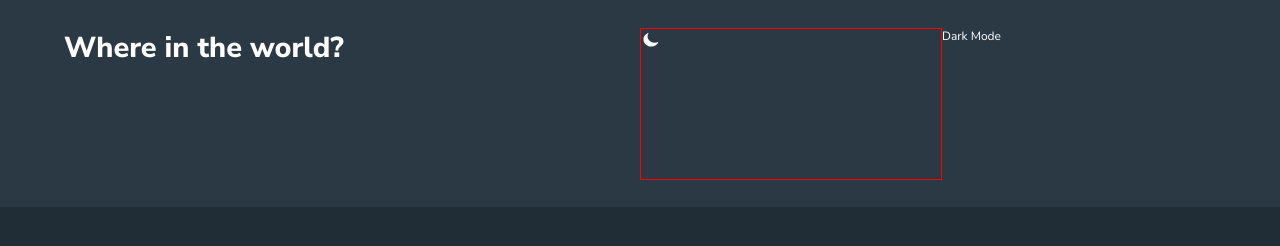
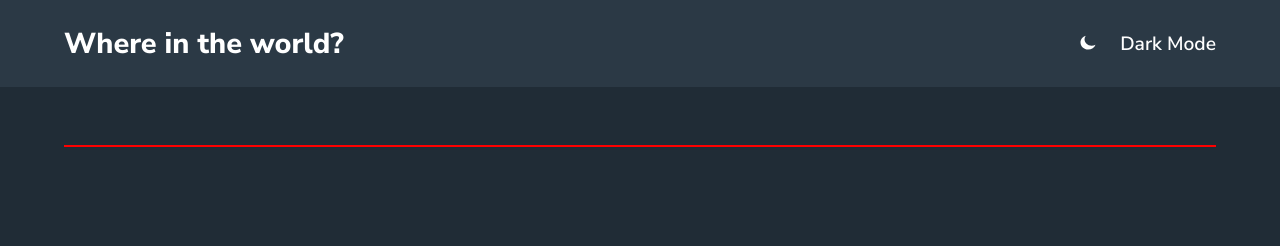
Before and after one commit to Lansa-18/Rest-Countries-API, a website: page index.html in a window 1280 px wide. Drawn offline with Linux system fonts and the light colour scheme.

Commit message:
progress

```diff
--- a/index.html
+++ b/index.html
@@ -22,6 +22,10 @@
         </div>
       </nav>
     </header>
-    <main></main>
+    <main>
+      <article class="section-enquiries">
+
+      </article>
+    </main>
   </body>
 </html>
--- a/scss/abstracts/_header.scss
+++ b/scss/abstracts/_header.scss
@@ -5,28 +5,36 @@ header {
   width: 100%;
   background-color: $dark-mode-elements;
   color: $light-mode-elements;
+  // border: 1px solid yellow;
 
   nav {
     display: flex;
+    justify-content: space-between;
+    align-items: center;
     @include m-auto;
-    padding: 2.3rem 0;
+    padding: 2rem 0;
 
     .div-left {
-      color: #fff;
       font-family: Nunito Sans;
       font-size: 2.4rem;
-      font-style: normal;
       font-weight: 800;
-      line-height: normal;
-      flex-basis: 50%;
+      @include textBasic;
+      flex-basis: 80%;
+      // border: 1px solid blue;
     }
 
     .div-right {
-      flex-basis: 40%;
-      display: flex;
+      flex-basis: 12%;
+      @include dflexcomp;
+      font-size: 1.6rem;
+      font-weight: 600;
+      @include textBasic;
+      // border: 1px solid red;
 
-      .theme-icon{
-        border: 1px solid red;
+      .theme-icon {
+        // border: 1px solid blue;
+        width: 2rem;
+        height: 2rem;
       }
     }
   }
--- a/scss/abstracts/_mixins.scss
+++ b/scss/abstracts/_mixins.scss
@@ -74,3 +74,8 @@ $breakpoints: (
   padding: 1rem 0;
   border-radius: 0.5rem;
 }
+
+@mixin textBasic{
+  font-style: normal;
+  line-height: normal;
+}
--- a/scss/base/_base.scss
+++ b/scss/base/_base.scss
@@ -34,3 +34,7 @@ body {
   background-color: $dark-mode-bg;
   font-family: 'Nunito Sans', sans-serif;
 }
+
+main{
+  @include m-auto;
+}
--- a/scss/layouts/_index.scss
+++ b/scss/layouts/_index.scss
@@ -1 +1 @@
-@forward '../layouts/section1';
+@forward '../layouts/section-enquiries';
--- /dev/null
+++ b/scss/layouts/_section-enquiries.scss
@@ -0,0 +1,7 @@
+@use '../abstracts/' as *;
+
+.section-enquiries{
+    border: 1px solid red;
+    margin-top: 4.8rem;
+    display: flex;
+}
--- a/scss/layouts/_section1.scss
+++ /dev/null
@@ -1 +0,0 @@
-@use '../abstracts/' as *;
```
Also changed, not shown: assets/css/main.css, 1 other file.
